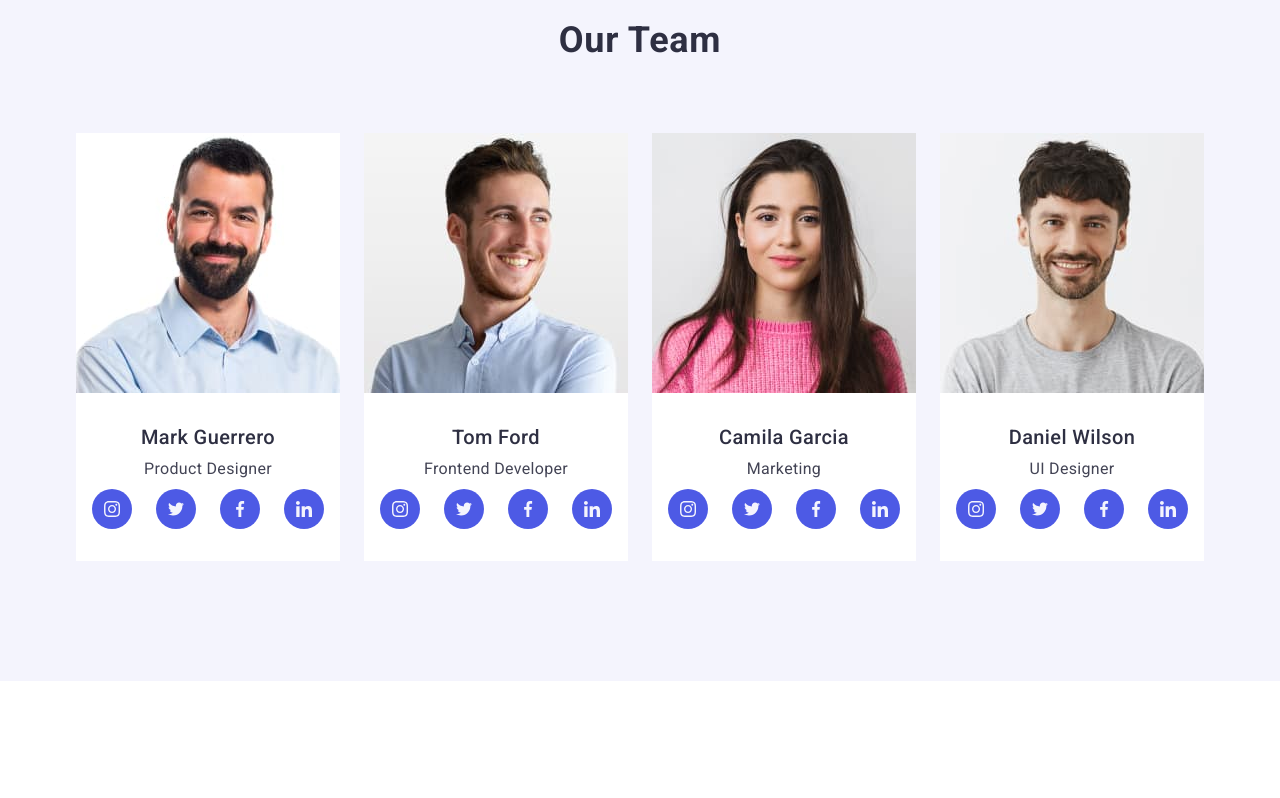
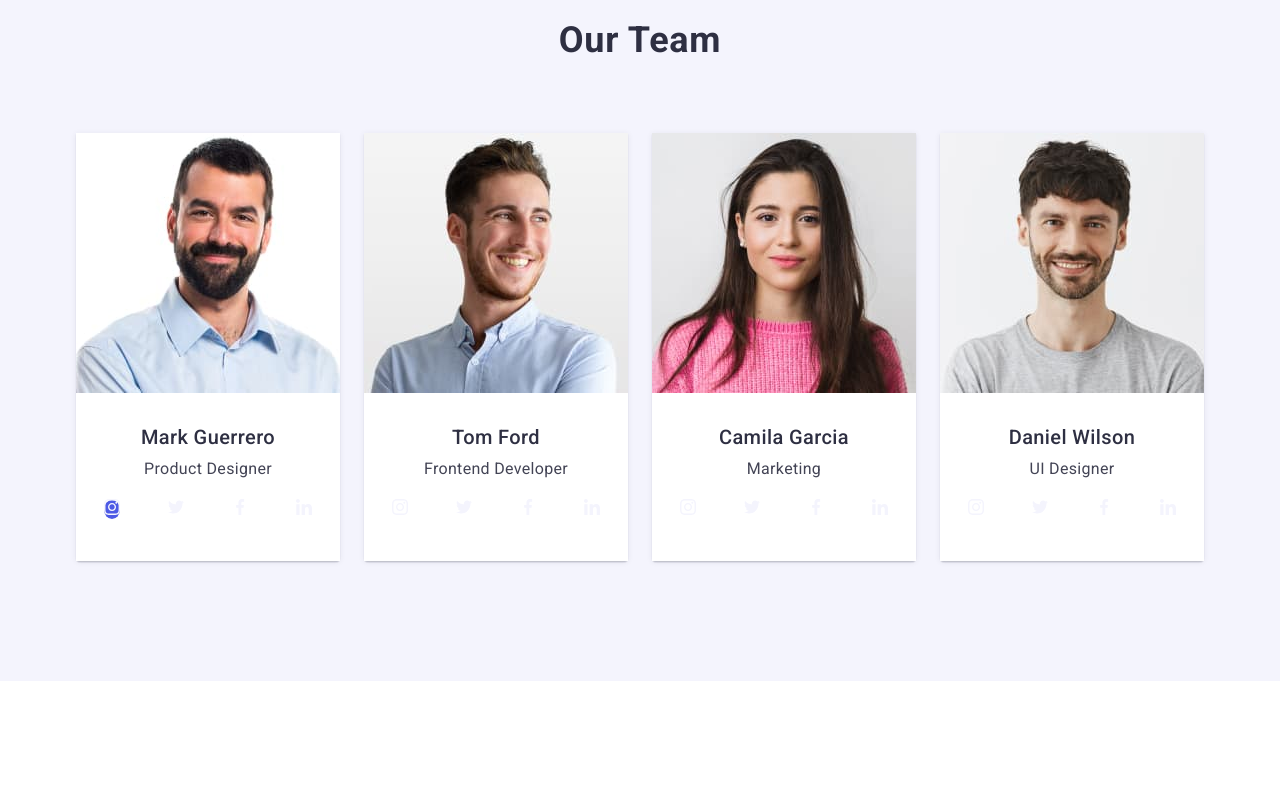
Before and after one commit to Belevtsov91/goit-markup-hw-04, a plain HTML site: page index.html in a window 1280 px wide. Shown: the part 1260-2058 px from the top of the page. Drawn offline with nearby package versions, Linux system fonts and the light colour scheme.

Commit message:
Add files via upload

```diff
--- a/css/style.css
+++ b/css/style.css
@@ -302,6 +302,9 @@
 .team-list-item{
     width: calc((100% - 72px) / 4);
     border-radius: 0px 0px 4px 4px;
+    box-shadow: 0px 1px 6px rgba(46, 47, 66, 0.08),
+    0px 1px 1px rgba(46, 47, 66, 0.16),
+    0px 2px 1px rgba(46, 47, 66, 0.08);
 }
 
 .our-team-item{
@@ -320,7 +323,7 @@
     margin-bottom: 8px;
 }
 .team-list-item:hover{
-    box-shadow: 0 2px 1px 0 rgba(46, 47, 66, 0.08), 0 1px 1px 0 rgba(46, 47, 66, 0.16), 0 1px 6px 0 rgba(46, 47, 66, 0.08);
+    /*box-shadow: 0 2px 1px 0 rgba(46, 47, 66, 0.08), 0 1px 1px 0 rgba(46, 47, 66, 0.16), 0 1px 6px 0 rgba(46, 47, 66, 0.08);*/
     text-align: center;
 }
 .team-name{
@@ -341,13 +344,36 @@
     gap: 24px;
     justify-content: center;
 }
-.team-box-item{
+.team-icon-item{
+    display: flex;
+    width: 40px;
+    height: 40px;
+    align-items: center;
+    justify-content: center;
+
+}
+.icon-a{
+    background-color: #4D5AE5;
+    border-radius: 50%;
+}
+.icon-a:hover{
+    background-color: #404bbf;
+}
+.icon-a:focus{
+    background-color: #404bbf;
+}
+/*.team-box-item{
     width: 40px;
     height: 40px;
     background-color:#4D5AE5;
     border-radius: 50%;
     position: relative;
 
+}
+.icon-a{
+    width: 100%;
+    height: 100%;
+    background-color: #4D5AE5;
 }
 .team-box-item:hover{
     background-color: #31D0AA;
@@ -360,7 +386,7 @@
     position: absolute;
     top: 12px;
     left: 12px;
-}
+}*/
 .portfolio{
     padding: 120px 0;;
 }
--- a/index.html
+++ b/index.html
@@ -144,7 +144,7 @@
                     <p class="benefits-item-info">Bring the key message to the brand's audience for the best price within the shortest possible time.</p>
                 </li>
                 <li class="benefits-li">
-                    <div class="benefits-icon" ><svg class="icon" width="64" height="64"><use href="images/icons.svg#icon-diagram"></use></svg></div>
+                    <div class="benefits-icon" ><svg class="icon" width="64" height="64"><use href="./images/icons.svg#icon-diagram"></use></svg></div>
                     <h3 class="benefits-item">Diligence</h3>
                     <p class="benefits-item-info">Research and confirm brands that present the strongest digital growth opportunities and minimize risk.</p>
                 </li>
@@ -167,7 +167,7 @@
                     <p class="our-team-info">Product Designer</p>
                     <ul class="team-icon-list">
                         <li class="team-icon-item">
-                            <div class="team-box-item"><svg class="icon-team" width="16" height="16"><use xlink:href="#icon-instagram"></use></svg></div>
+                            <div class="team-box-item"><a class="icon-a"><svg class="icon-team" width="16" height="16"><use xlink:href="#icon-instagram"></use></svg></a></div>
                         </li>
                         <li class="team-icon-item">
                             <div class="team-box-item"><svg class="icon-team" width="16" height="16"><use xlink:href="#icon-twitter"></use></svg></div>
```
